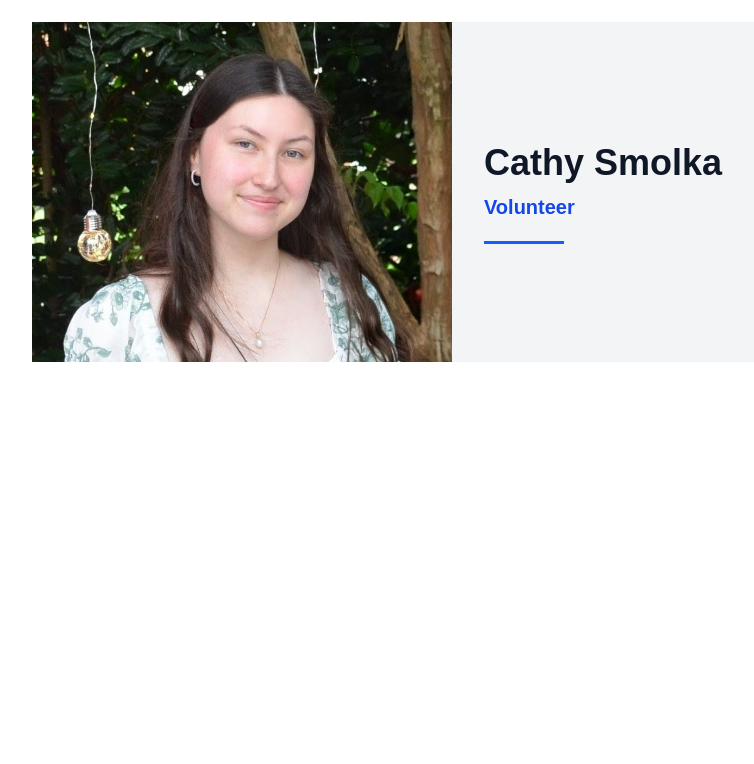
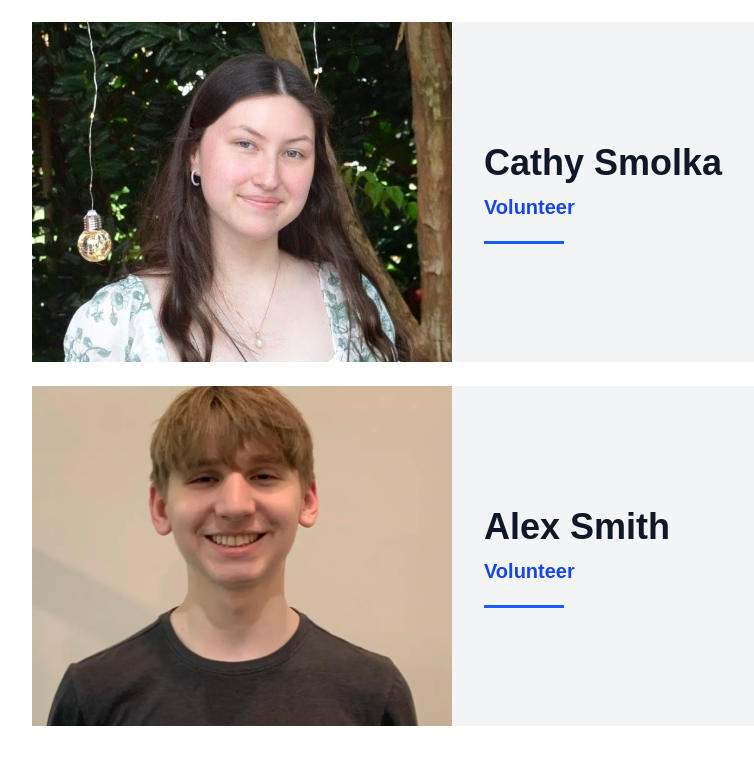
Before and after one commit to mkornilov07/uvamt-website, a Next.js app in the folder uvamt-website/: page /team in a window 1280 px wide. Shown: the part 4610-5374 px from the top of the page, without its empty margins (112-866 px from the left). Before the commit the page ends 5012 px from the top, so only its background shows below. Built offline with nearby package versions, Linux system fonts and the light colour scheme.

Commit message:
alex smith

```diff
--- a/uvamt-website/data/team.ts
+++ b/uvamt-website/data/team.ts
@@ -17,4 +17,5 @@ export const team: TeamMember[] = [
     { name: 'Vrishak "Average Person" Vemuri', role: "Volunteer", imageSrc: "/team/average_person.png", bio: ""},
     { name: 'Thomas Kennedy', role: "Volunteer", imageSrc: "/team/thomas_kennedy.png", bio: ""},
     { name: 'Cathy Smolka', role: "Volunteer", imageSrc: "/team/cathy_smolka.jpg", bio: ""},
+    { name: 'Alex Smith', role: "Volunteer", imageSrc: "/team/alex_smith.png", bio: ""},
 ];
```
Also changed, not shown: uvamt-website/public/team/alex_smith.png (added).
